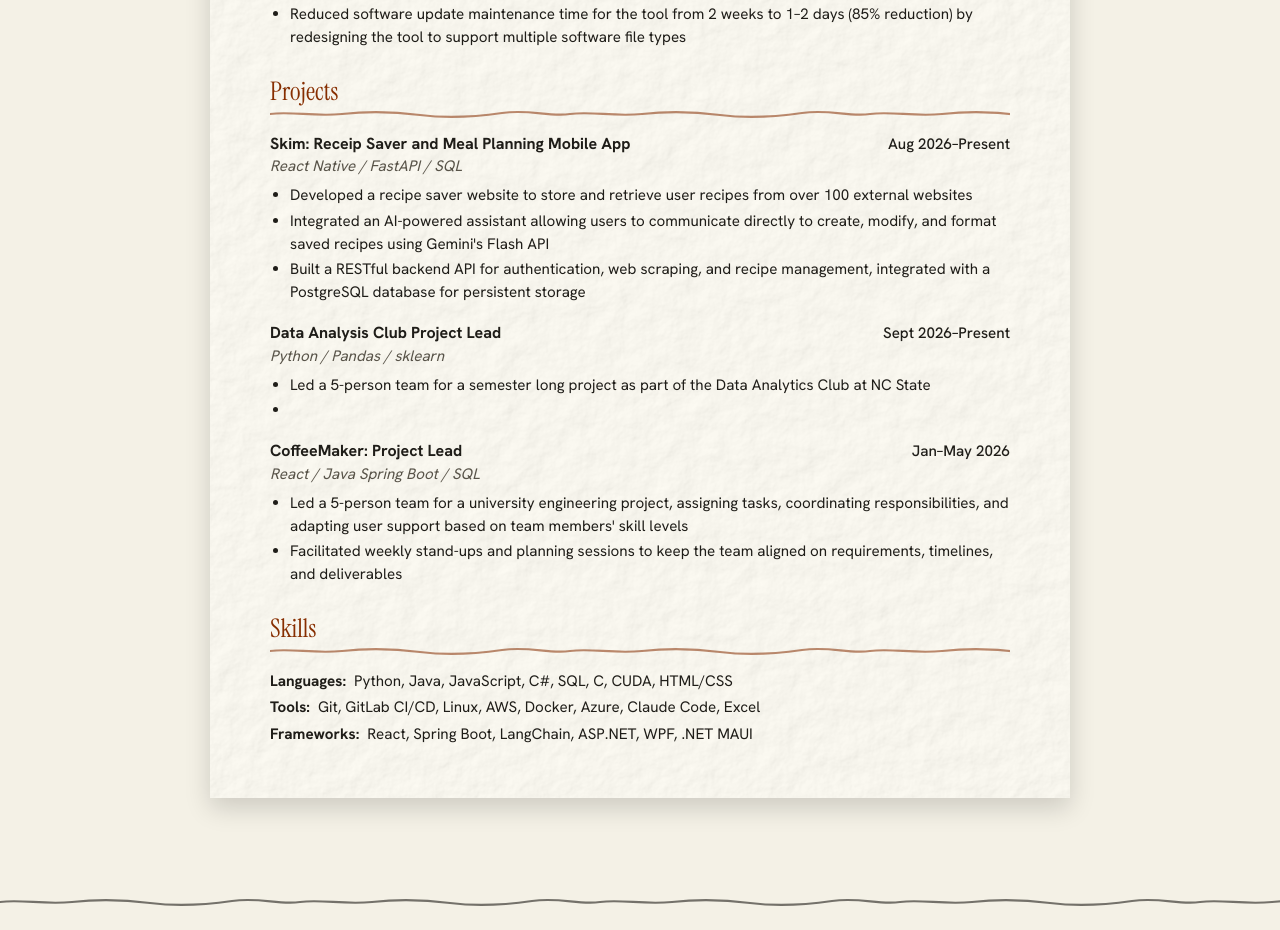
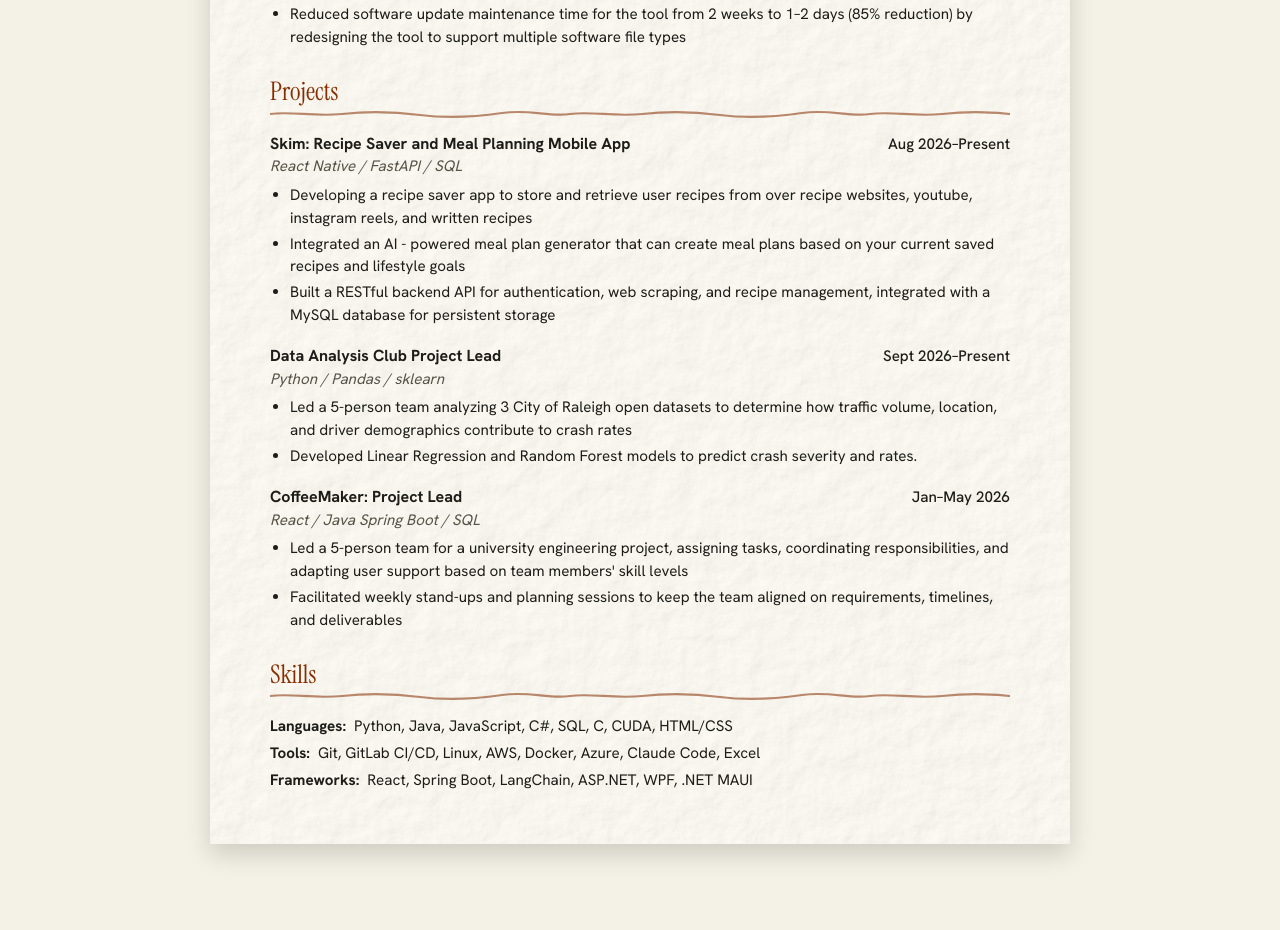
Before and after one commit to alexgomez1023/portfolio, a React (Vite) app: page /resume in a window 1280 px wide. Shown: the part 1021-1951 px from the top of the page. Built offline with nearby package versions, Linux system fonts and the light colour scheme.

Commit message:
Updated Resume Content on Website

```diff
--- a/src/pages/Resume.jsx
+++ b/src/pages/Resume.jsx
@@ -125,23 +125,24 @@ export default function Resume() {
 
           <div className="entry">
             <div className="entry-head">
-              <h3>Skim: Receip Saver and Meal Planning Mobile App</h3>
+              <h3>Skim: Recipe Saver and Meal Planning Mobile App</h3>
               <p className="entry-date">Aug 2026&ndash;Present</p>
             </div>
             <p className="entry-sub">React Native / FastAPI / SQL</p>
             <ul>
               <li>
-                Developed a recipe saver website to store and retrieve user
-                recipes from over 100 external websites
+                Developing a recipe saver app to store and retrieve user recipes
+                from over recipe websites, youtube, instagram reels, and written
+                recipes
               </li>
               <li>
-                Integrated an AI-powered assistant allowing users to communicate
-                directly to create, modify, and format saved recipes using
-                Gemini's Flash API
+                Integrated an AI - powered meal plan generator that can create
+                meal plans based on your current saved recipes and lifestyle
+                goals
               </li>
               <li>
                 Built a RESTful backend API for authentication, web scraping,
-                and recipe management, integrated with a PostgreSQL database for
+                and recipe management, integrated with a MySQL database for
                 persistent storage
               </li>
             </ul>
@@ -155,10 +156,14 @@ export default function Resume() {
             <p className="entry-sub">Python / Pandas / sklearn</p>
             <ul>
               <li>
-                Led a 5-person team for a semester long project as part of the
-                Data Analytics Club at NC State
+                Led a 5-person team analyzing 3 City of Raleigh open datasets to
+                determine how traffic volume, location, and driver demographics
+                contribute to crash rates
               </li>
-              <li></li>
+              <li>
+                Developed Linear Regression and Random Forest models to predict
+                crash severity and rates.
+              </li>
             </ul>
           </div>
 
```
Also changed, not shown: 2 other files (tests, documents, lock files or other folders).
